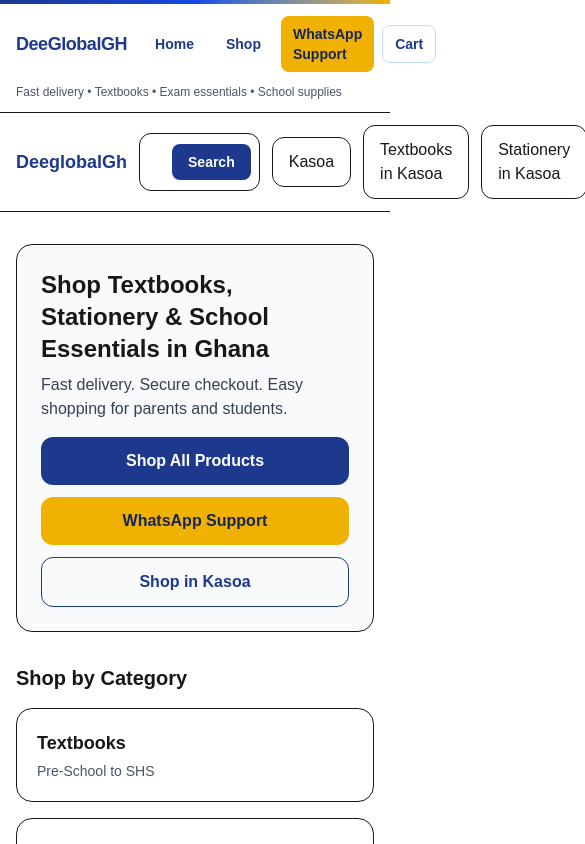
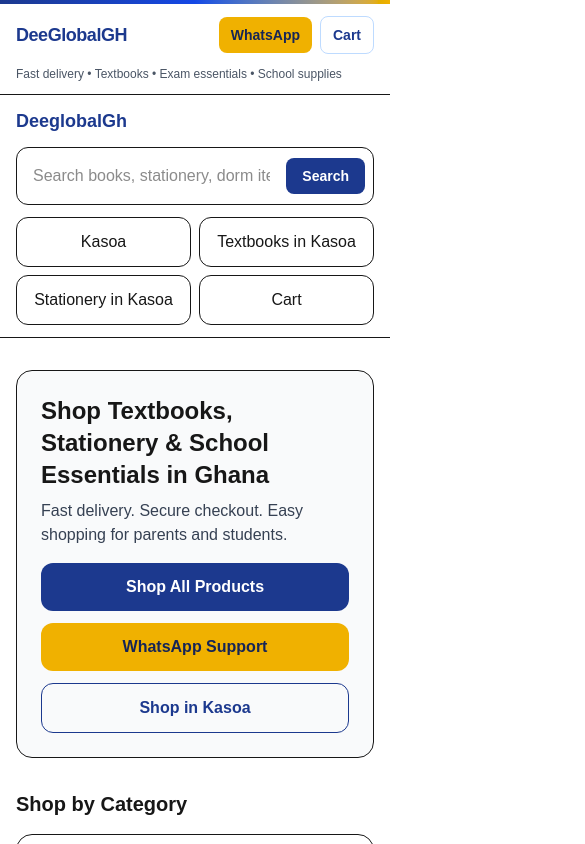
Before and after one commit to dlanquaye/deeglobalgh-website, a Next.js app: page / in a window 390 px wide. Shown: the top 844 px of the page, 585 px wide, since content can reach past the window. Built offline with nearby package versions, Linux system fonts and the light colour scheme.

Commit message:
Fix mobile overflow

```diff
--- a/app/globals.css
+++ b/app/globals.css
@@ -1,4 +1,11 @@
 @import "tailwindcss";
+
+html,
+body {
+  max-width: 100%;
+  overflow-x: hidden;
+}
+
 
 :root {
   --background: #ffffff;
@@ -18,4 +25,23 @@ body {
   background: var(--background);
   color: var(--foreground);
   font-family: Arial, Helvetica, sans-serif;
+  /* ===== Mobile Horizontal Overflow Fix ===== */
+html,
+body {
+  max-width: 100%;
+  overflow-x: hidden;
 }
+
+/* DEBUG: highlight anything that exceeds screen width */
+* {
+  max-width: 100%;
+}
+img,
+svg,
+video,
+canvas {
+  max-width: 100%;
+  height: auto;
+}
+
+}
--- a/app/layout.tsx
+++ b/app/layout.tsx
@@ -59,19 +59,22 @@ export default function RootLayout({
           <div className="h-1 w-full bg-gradient-to-r from-blue-900 via-blue-700 to-yellow-500" />
 
           <div className="mx-auto max-w-6xl px-4">
-            <div className="flex items-center justify-between gap-4 py-3">
+            <div className="flex items-center justify-between gap-3 py-3">
               {/* Brand */}
-              <Link href="/" className="flex items-center gap-2">
-                <div className="text-lg font-extrabold tracking-tight text-blue-900">
+              <Link href="/" className="flex items-center gap-2 min-w-0">
+                <div className="text-lg font-extrabold tracking-tight text-blue-900 whitespace-nowrap">
                   DeeGlobalGH
                 </div>
+
                 <span className="hidden rounded-full bg-yellow-500 px-2 py-1 text-[11px] font-bold text-blue-950 sm:inline-block">
                   Delivery Available
                 </span>
               </Link>
 
-              {/* Navigation */}
-              <nav className="flex items-center gap-2 text-sm font-semibold">
+              {/* Navigation (Mobile optimized) */}
+              <nav className="flex items-center gap-2 text-sm font-semibold shrink-0">
+                {/* Desktop links (hidden on mobile) */}
+                <div className="hidden sm:flex items-center gap-2">
                   <Link
                     href="/"
                     className="rounded-lg px-3 py-2 text-blue-900 hover:bg-blue-50"
@@ -88,20 +91,23 @@ export default function RootLayout({
 
                   <Link
                     href="/category/textbooks"
-                  className="hidden rounded-lg px-3 py-2 text-blue-900 hover:bg-blue-50 sm:inline-block"
+                    className="rounded-lg px-3 py-2 text-blue-900 hover:bg-blue-50"
                   >
                     Textbooks
                   </Link>
+                </div>
 
+                {/* WhatsApp (always visible) */}
                 <a
                   href="https://wa.me/233246011773"
                   target="_blank"
                   rel="noreferrer"
                   className="rounded-lg bg-yellow-500 px-3 py-2 font-extrabold text-blue-950 hover:opacity-90"
                 >
-                  WhatsApp Support
+                  WhatsApp
                 </a>
 
+                {/* Cart (always visible) */}
                 <Link
                   href="/cart"
                   className="rounded-lg border border-blue-200 px-3 py-2 font-bold text-blue-900 hover:bg-blue-50"
@@ -112,7 +118,7 @@ export default function RootLayout({
             </div>
 
             {/* Small helper line */}
-            <div className="pb-3 text-xs text-gray-600">
+            <div className="pb-3 text-xs text-gray-600 break-words whitespace-normal">
               Fast delivery • Textbooks • Exam essentials • School supplies
             </div>
           </div>
@@ -162,12 +168,14 @@ export default function RootLayout({
                   <Link href="/shop" className="text-blue-900 hover:underline">
                     Shop All Products
                   </Link>
+
                   <Link
                     href="/category/textbooks"
                     className="text-blue-900 hover:underline"
                   >
                     Textbooks
                   </Link>
+
                   <a
                     href="https://wa.me/233246011773"
                     target="_blank"
@@ -176,6 +184,7 @@ export default function RootLayout({
                   >
                     WhatsApp Support
                   </a>
+
                   <Link
                     href="/admin/products"
                     className="text-blue-900 hover:underline"
--- a/app/page.tsx
+++ b/app/page.tsx
@@ -98,10 +98,14 @@ export default function Home() {
 
   return (
     <main className="min-h-screen bg-white">
-      {/* Header */}
-      <header className="sticky top-0 z-50 border-b bg-white">
-        <div className="mx-auto flex max-w-6xl items-center gap-3 px-4 py-3">
-          <div className="font-bold text-lg text-blue-900">DeeglobalGh</div>
+      {/* Homepage Header */}
+      <header className="sticky top-0 z-40 border-b bg-white">
+        <div className="mx-auto max-w-6xl px-4 py-3">
+          {/* Top row: Brand + Search */}
+          <div className="flex flex-col gap-3 sm:flex-row sm:items-center sm:gap-4">
+            <div className="font-bold text-lg text-blue-900 whitespace-nowrap">
+              DeeglobalGh
+            </div>
 
             {/* Big Search */}
             <div className="flex-1">
@@ -126,42 +130,44 @@ export default function Home() {
                     if (q) router.push(`/shop?q=${encodeURIComponent(q)}`);
                     else router.push("/shop");
                   }}
-                className="rounded-lg bg-blue-900 px-4 py-2 text-sm font-extrabold text-white hover:opacity-90"
+                  className="shrink-0 rounded-lg bg-blue-900 px-4 py-2 text-sm font-extrabold text-white hover:opacity-90"
                 >
                   Search
                 </button>
               </div>
             </div>
+          </div>
 
-          {/* Kasoa SEO Links */}
+          {/* Kasoa SEO Links (MOBILE FIX: grid on mobile, flex on desktop) */}
+          <div className="mt-3 grid grid-cols-2 gap-2 sm:flex sm:flex-wrap sm:gap-3">
             <Link
               href="/kasoa"
-            className="rounded-xl border px-4 py-3 font-medium hover:bg-gray-50"
+              className="rounded-xl border px-4 py-3 text-center font-medium hover:bg-gray-50"
             >
               Kasoa
             </Link>
 
             <Link
               href="/textbooks-in-kasoa"
-            className="rounded-xl border px-4 py-3 font-medium hover:bg-gray-50"
+              className="rounded-xl border px-4 py-3 text-center font-medium hover:bg-gray-50"
             >
               Textbooks in Kasoa
             </Link>
 
             <Link
               href="/stationery-in-kasoa"
-            className="rounded-xl border px-4 py-3 font-medium hover:bg-gray-50"
+              className="rounded-xl border px-4 py-3 text-center font-medium hover:bg-gray-50"
             >
               Stationery in Kasoa
             </Link>
 
-          {/* Cart */}
             <Link
               href="/cart"
-            className="rounded-xl border px-4 py-3 font-medium hover:bg-gray-50"
+              className="rounded-xl border px-4 py-3 text-center font-medium hover:bg-gray-50"
             >
               Cart
             </Link>
+          </div>
         </div>
       </header>
 
@@ -215,7 +221,7 @@ export default function Home() {
               <Link
                 key={c.name}
                 href={`/shop?category=${slug}`}
-                className="rounded-2xl border p-5 hover:bg-gray-50 cursor-pointer"
+                className="cursor-pointer rounded-2xl border p-5 hover:bg-gray-50"
               >
                 <div className="text-lg font-semibold">{c.name}</div>
                 <div className="mt-1 text-sm text-gray-600">{c.desc}</div>
@@ -260,10 +266,8 @@ export default function Home() {
             >
               {featured.map((p) => {
                 const imageSrc = p?.image?.src || "/products/placeholder.webp";
-                const imageAlt =
-                  p?.image?.alt || p?.name || "DeeglobalGh product";
-                const imageTitle =
-                  p?.image?.title || p?.name || "Product image";
+                const imageAlt = p?.image?.alt || p?.name || "DeeglobalGh product";
+                const imageTitle = p?.image?.title || p?.name || "Product image";
 
                 return (
                   <Link
@@ -283,7 +287,7 @@ export default function Home() {
                     </div>
 
                     <div className="mt-3 font-semibold">{p.name}</div>
-                    <div className="mt-1 font-extrabold text-blue-900 text-lg">
+                    <div className="mt-1 text-lg font-extrabold text-blue-900">
                       GH₵ {p.price}
                     </div>
 
@@ -307,10 +311,7 @@ export default function Home() {
           <div className="mt-4 rounded-2xl border bg-white p-5 text-sm text-gray-700">
             Not enough featured products yet. More items are being added daily.
             Check back soon or{" "}
-            <Link
-              href="/shop"
-              className="font-bold text-blue-900 hover:underline"
-            >
+            <Link href="/shop" className="font-bold text-blue-900 hover:underline">
               view all products
             </Link>
             .
@@ -374,7 +375,7 @@ export default function Home() {
 
           {/* ✅ NAP Block for Local SEO (Kasoa + Ghana) */}
           <div className="mt-10 rounded-2xl border bg-white p-6 text-sm text-gray-700">
-            <div className="font-bold text-blue-900 text-base">DeeglobalGh</div>
+            <div className="text-base font-bold text-blue-900">DeeglobalGh</div>
 
             <div className="mt-2">
               <span className="font-semibold">Location:</span> Kasoa, Ghana
```
Lines whose indentation alone changed are shown as unchanged.
